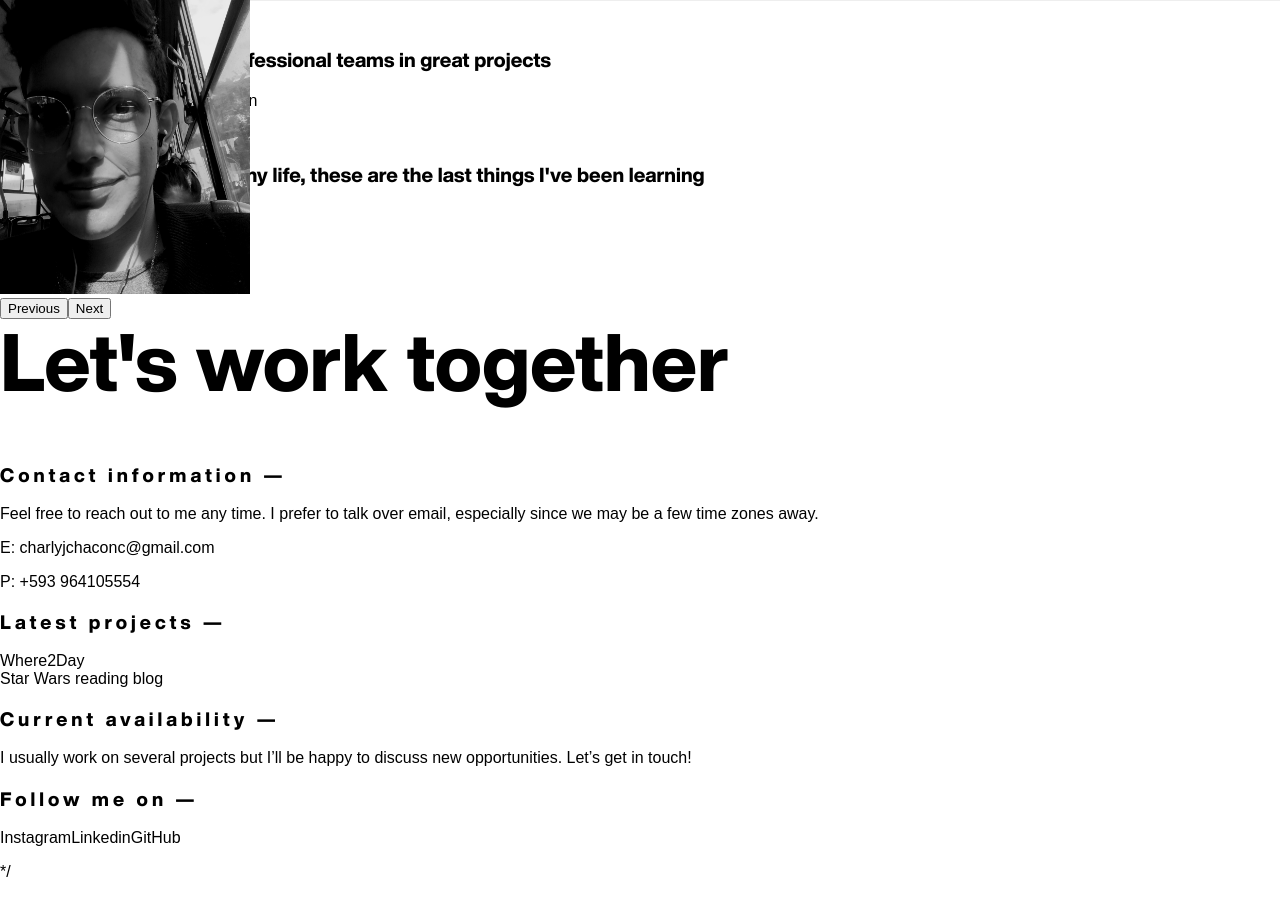
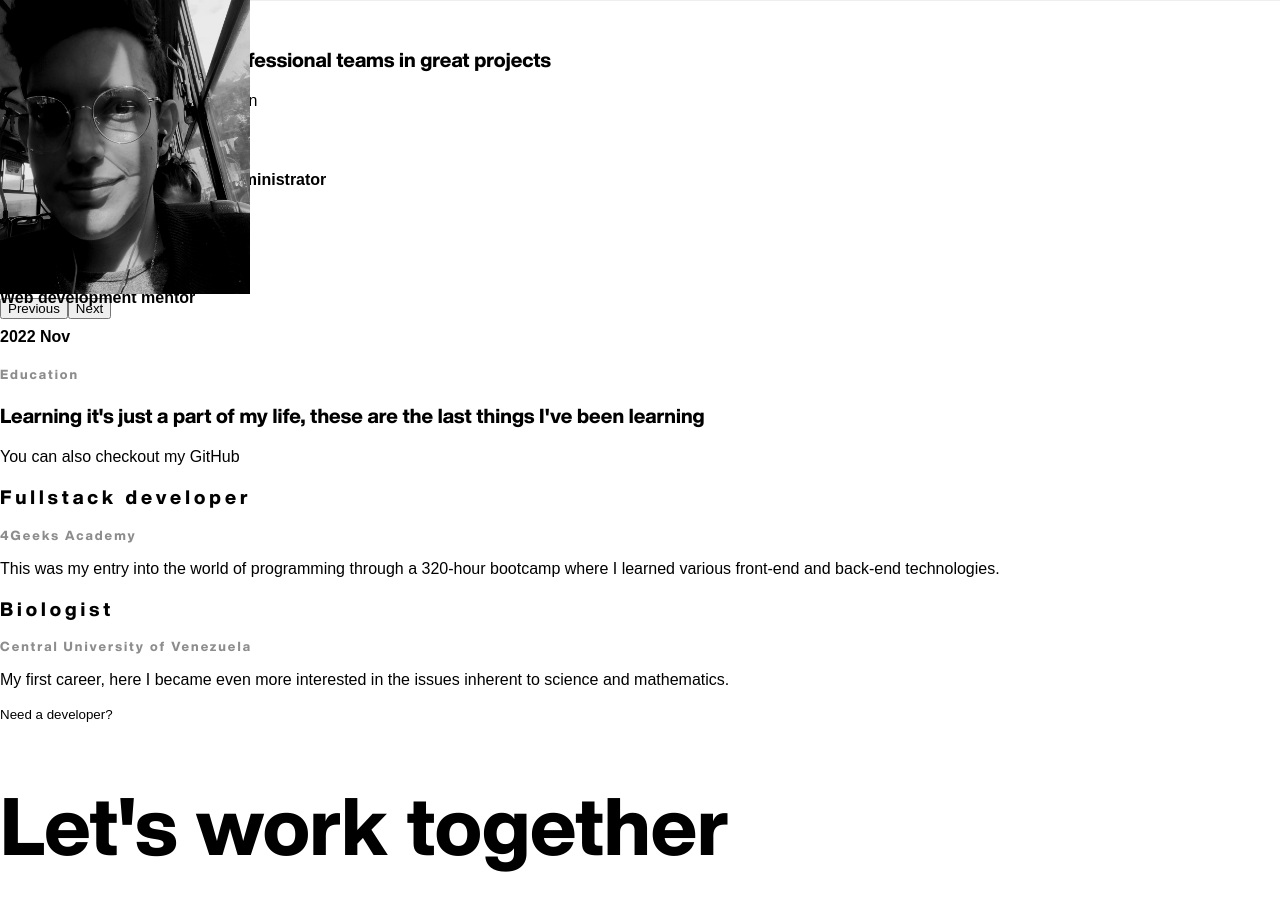
Before and after one commit to Charlytoc/portafolio, a Next.js app: page /about in a window 1280 px wide. Shown: the part 980-1896 px from the top of the page. Before the commit the page ends 1861 px from the top, so only its background shows below. Built offline with nearby package versions, Linux system fonts and the light colour scheme.

Commit message:
Hay que terminar

```diff
--- a/app/about/page.jsx
+++ b/app/about/page.jsx
@@ -1,13 +1,22 @@
-"use client"
+// "use client"
 
-import { useEffect } from "react";
+// import { useEffect } from "react";
 import CallToAction from "../components/callToAction";
 import Carousel from "../components/carousel";
-import Carruchar from "../components/carruselChar";
+// import Carruchar from "../components/carruselChar";
 import Footer from "../components/footer";
-// import JobExp from "../components/jobExp";
+import JobExp from "../components/jobExp";
+import Link from "next/link";
 
-
+const jobs = [{
+    business: "Shoes Liz",
+    time: "2021 Jun - 2022 Nov",
+    title: "Sales manager and database administrator"
+}, {
+    business: "Self-employeed",
+    time: "2022 Nov",
+    title: "Web development mentor"
+}]
 
 export default function About () {
 
@@ -37,15 +46,30 @@ export default function About () {
         <p className="fs-3 grot">I've been working with professional teams in great projects</p>
         <p>You can see my last jobs in Linkedin</p>
     </div>
+    {jobs.map((i, ind)=><div className="ms-5" key={ind}><JobExp business={i.business} time={i.time} title={i.title} /></div>)}
     <div className="container w-100 my-5">
         <h2>Education</h2>
         <p className="fs-3 grot">Learning it's just a part of my life, these are the last things I've been learning</p>
-        <p>You can also checkout my GitHub</p>
+        <p>You can also checkout my <Link className="clickeable d-inline" href="https://github.com/Charlytoc">GitHub</Link></p>
+
+        <div>
+            <h3>Fullstack developer</h3>
+            <h2>4Geeks Academy</h2>
+            <p>This was my entry into the world of programming through a 320-hour bootcamp where I learned various front-end and back-end technologies.</p>
+        </div>
+        <div>
+            <h3>Biologist</h3>
+            <h2>Central University of Venezuela</h2>
+            <p>My first career, here I became even more interested in the issues inherent to science and mathematics.</p>
+        </div>
     </div>
+
+
+
     <div>
     </div>
     <CallToAction />
-    <Carruchar />
+    {/* <Carruchar /> */}
     <Footer />
     </>
 }
--- a/app/components/headText.jsx
+++ b/app/components/headText.jsx
@@ -19,7 +19,7 @@ export default function HeadText () {
    <div id="sobrefondo"  className="col-6 col-sm-5 col-lg-5 col-xl-5 ms-5 pb-5 mb-5">
     <small className="fs-4 text-secondary">Charly Chacón</small>
     <h1 className="bigfont">Developer and web designer</h1>
-    <p className="text-secondary">Lorem ipsum dolor sit amet consectetur adipisicing elit. Quas beatae possimus illo sapiente aspernatur rem consequuntur nihil adipisci doloribus, maxime reprehenderit, repellendus similique qui nam odit debitis voluptate, tempora aperiam.</p>
+    <p className="text-secondary">I am an application developer passionate about design and learning, I am always looking for new challenges and in the little free time I usually have I apply my knowledge to solve any problem.</p>
     <h4><strong>View projects</strong> or <strong><Link className="clickeable" href={"/about"}>read about me</Link></strong></h4>
    </div>
    <div className="col-5 d-none d-sm-block col-lg-6 col-xl-6">
--- a/styles/globals.css
+++ b/styles/globals.css
@@ -219,3 +219,7 @@ select {
   }
 
 }
+
+.imageneitor {
+  opacity: 0;
+}
```
Also changed, not shown: app/components/selectedProject.jsx (+4 -3 lines).
